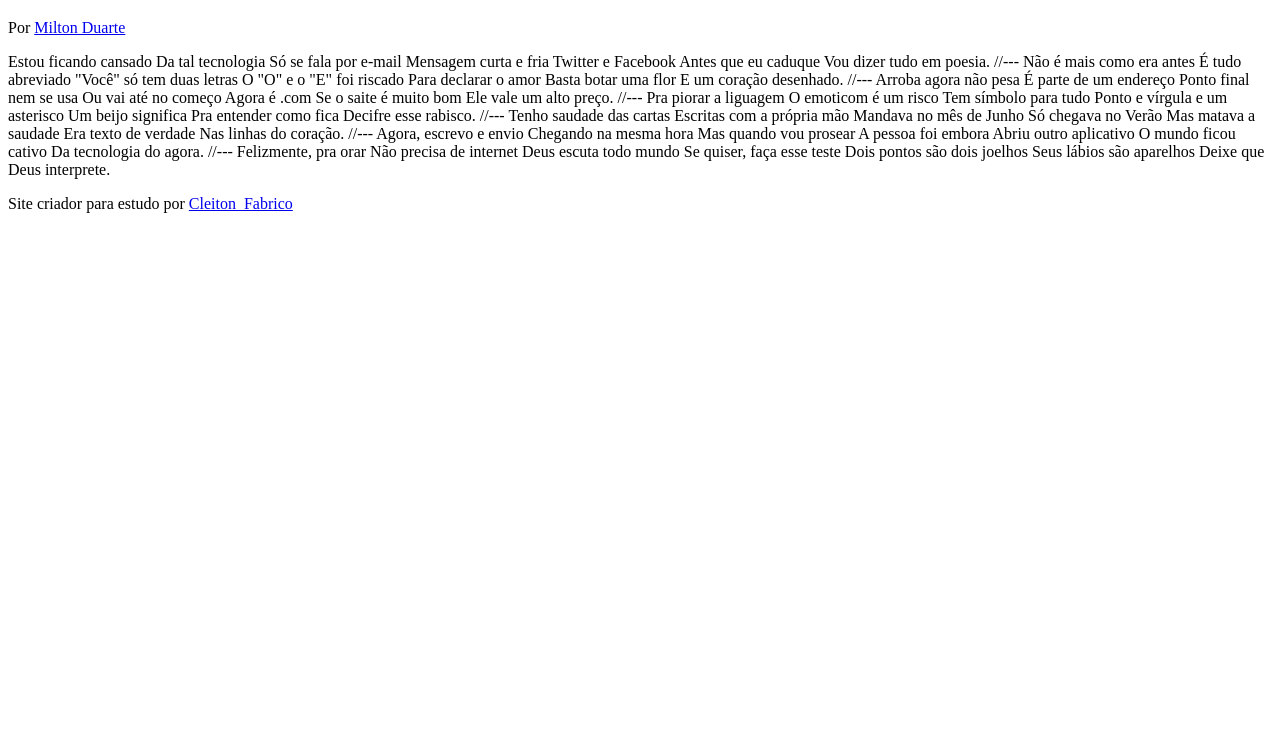
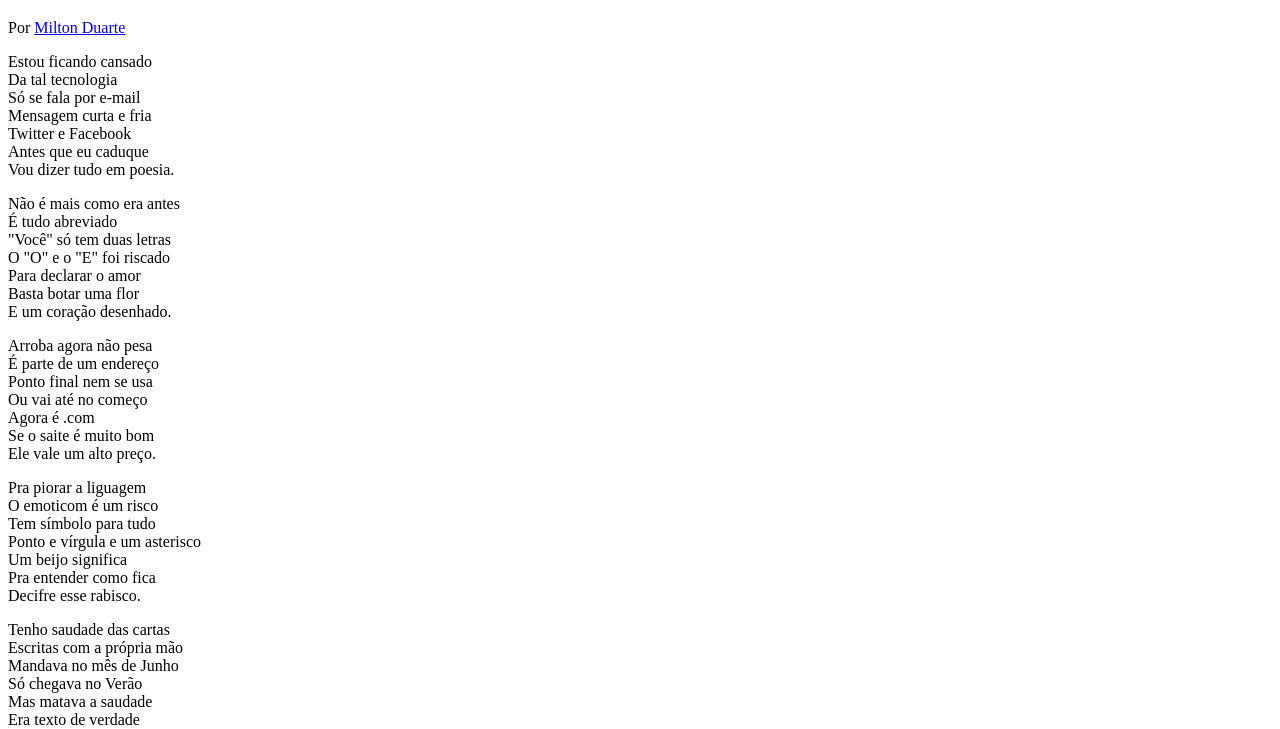
Before and after one commit to cleitonfabricio/HTML5-e-CSS3, a plain HTML site: page ex022 - Site cordel/index.html in a window 1280 px wide. Shown: the part 61-790 px from the top of the page. Drawn offline with Linux system fonts and the light colour scheme.

Commit message:
atualiza

```diff
--- a/ex022 - Site cordel/index.html
+++ b/ex022 - Site cordel/index.html
@@ -12,81 +12,93 @@
             Cordel Moderno
         </h1>
         <p>
-            Por <a href="https://www.recantodasletras.com.br/poesias/3186743">Milton Duarte</a>
+            Por <a href="https://www.recantodasletras.com.br/poesias/3186743" target="_blank">Milton Duarte</a>
         </p>
     </header>
 
 
-    Estou ficando cansado
-    Da tal tecnologia
-    Só se fala por e-mail
-    Mensagem curta e fria
-    Twitter e Facebook
-    Antes que eu caduque
-    Vou dizer tudo em poesia.
+    <section>
+        <p>
+            Estou ficando cansado <br>
+            Da tal tecnologia <br>
+            Só se fala por e-mail <br>
+            Mensagem curta e fria <br>
+            Twitter e Facebook <br>
+            Antes que eu caduque <br>
+            Vou dizer tudo em poesia.
+        </p>
+    </section>
 
-    //---
+    <section>
+        <p>
+            Não é mais como era antes <br>
+            É tudo abreviado <br>
+            "Você" só tem duas letras <br>
+            O "O" e o "E" foi riscado <br>
+            Para declarar o amor <br>
+            Basta botar uma flor <br>
+            E um coração desenhado.
+        </p>
+    </section>
 
-    Não é mais como era antes
-    É tudo abreviado
-    "Você" só tem duas letras
-    O "O" e o "E" foi riscado
-    Para declarar o amor
-    Basta botar uma flor
-    E um coração desenhado.
+    <section>
+        <p>
+            Arroba agora não pesa <br>
+            É parte de um endereço <br>
+            Ponto final nem se usa <br>
+            Ou vai até no começo <br>
+            Agora é .com <br>
+            Se o saite é muito bom <br>
+            Ele vale um alto preço.
+        </p>
 
-    //---
+        <p>
+            Pra piorar a liguagem <br>
+            O emoticom é um risco <br>
+            Tem símbolo para tudo <br>
+            Ponto e vírgula e um asterisco <br>
+            Um beijo significa <br>
+            Pra entender como fica <br>
+            Decifre esse rabisco.
+        </p>
+    </section>
 
-    Arroba agora não pesa
-    É parte de um endereço
-    Ponto final nem se usa
-    Ou vai até no começo
-    Agora é .com
-    Se o saite é muito bom
-    Ele vale um alto preço.
+    <section>
+        <p>
+            Tenho saudade das cartas <br>
+            Escritas com a própria mão <br>
+            Mandava no mês de Junho <br>
+            Só chegava no Verão <br>
+            Mas matava a saudade <br>
+            Era texto de verdade <br>
+            Nas linhas do coração.
+        </p>
+    </section>
 
-    //---
+    <section>
+        <p>
+            Agora, escrevo e envio <br>
+            Chegando na mesma hora <br>
+            Mas quando vou prosear <br>
+            A pessoa foi embora <br>
+            Abriu outro aplicativo <br>
+            O mundo ficou cativo <br>
+            Da tecnologia do agora.
+        </p>
 
-    Pra piorar a liguagem
-    O emoticom é um risco
-    Tem símbolo para tudo
-    Ponto e vírgula e um asterisco
-    Um beijo significa
-    Pra entender como fica
-    Decifre esse rabisco.
-
-    //---
-
-    Tenho saudade das cartas
-    Escritas com a própria mão
-    Mandava no mês de Junho
-    Só chegava no Verão
-    Mas matava a saudade
-    Era texto de verdade
-    Nas linhas do coração.
-
-    //---
-
-    Agora, escrevo e envio
-    Chegando na mesma hora
-    Mas quando vou prosear
-    A pessoa foi embora
-    Abriu outro aplicativo
-    O mundo ficou cativo
-    Da tecnologia do agora.
-
-    //---
-
-    Felizmente, pra orar
-    Não precisa de internet
-    Deus escuta todo mundo
-    Se quiser, faça esse teste
-    Dois pontos são dois joelhos
-    Seus lábios são aparelhos
-    Deixe que Deus interprete.
+        <p>
+            Felizmente, pra orar <br>
+            Não precisa de internet <br>
+            Deus escuta todo mundo <br>
+            Se quiser, faça esse teste <br>
+            Dois pontos são dois joelhos <br>
+            Seus lábios são aparelhos <br>
+            Deixe que Deus interprete.
+        </p>
+    </section>
 
     <footer>
-        <p>Site criador para estudo por <a href="https://github.com/cleitonfabricio" target="_blank">Cleiton_Fabrico</a></p>
+        <p>&copy; Site criador para estudo por <a href="https://github.com/cleitonfabricio" target="_blank">Cleiton_Fabrico</a></p>
     </footer>
 </body>
 </html>
--- a/ex022 - Site cordel/style.css
+++ b/ex022 - Site cordel/style.css
@@ -0,0 +1 @@
+@charset "UTF-8";
```
